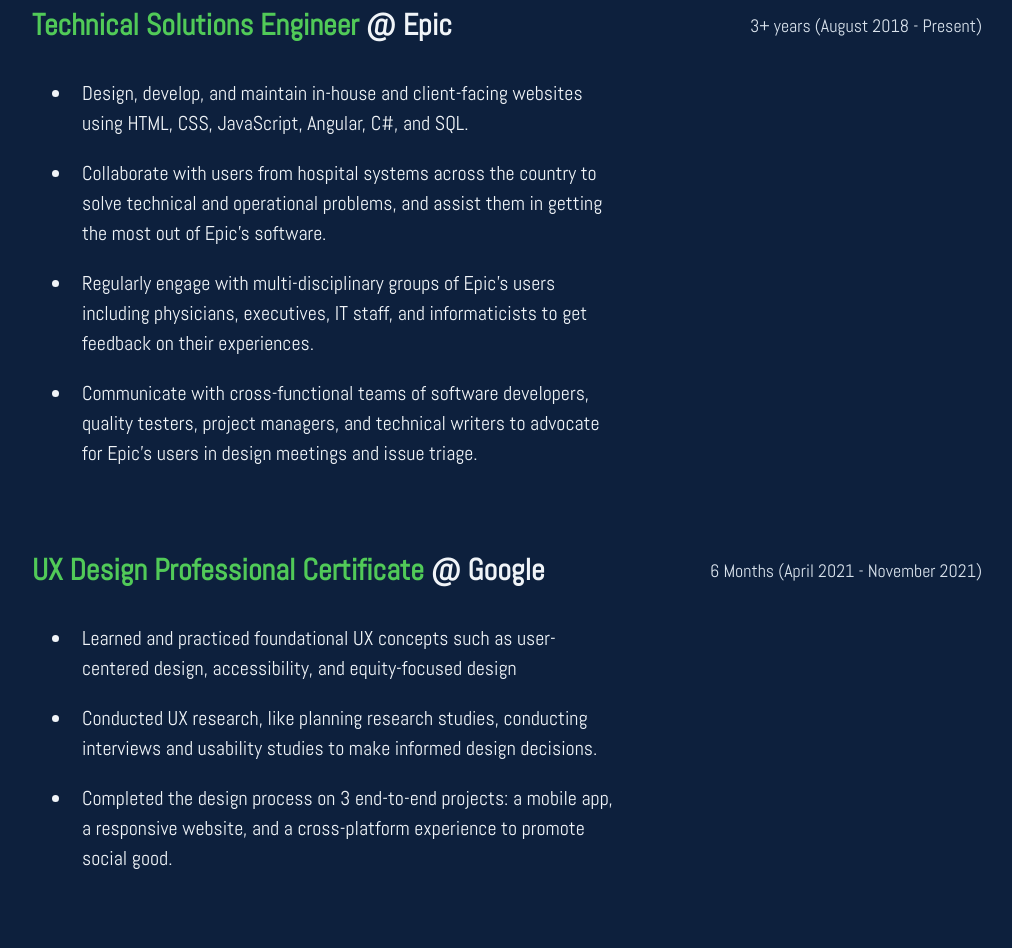
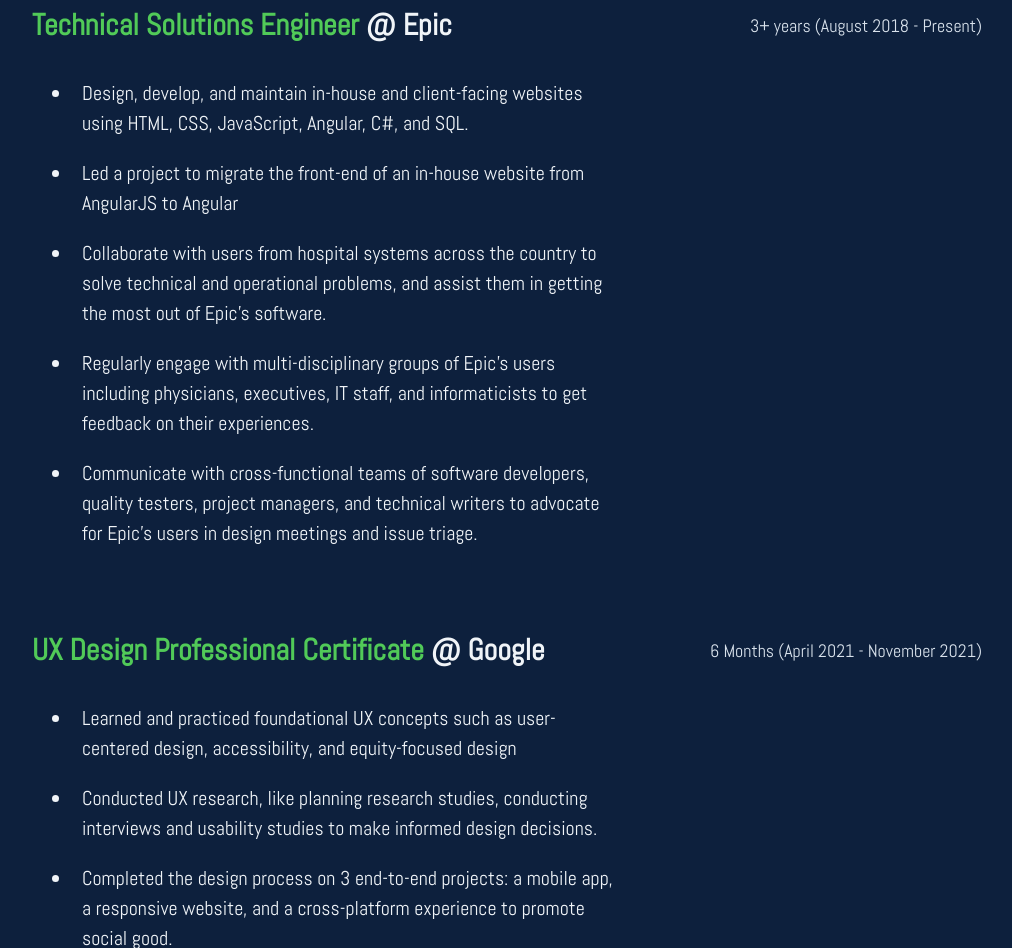
Before and after one commit to jack-parrish/portfolio, a website: page index.html in a window 1280 px wide. Shown: the part 4489-5437 px from the top of the page, without its empty margins (133-1145 px from the left). Drawn offline with nearby package versions, Linux system fonts and the light colour scheme; files that its build step writes are made by us from their sources; a web font is replaced by a local one.

Commit message:
added bullet point

```diff
--- a/index.html
+++ b/index.html
@@ -145,6 +145,7 @@
                     <p class="duration">3+ years (August 2018 - Present)</p>
                     <ul>
                         <li>Design, develop, and maintain in-house and client-facing websites using HTML, CSS, JavaScript, Angular, C#, and SQL.</li>
+                        <li>Led a project to migrate the front-end of an in-house website from AngularJS to Angular</li>
                         <li>Collaborate with users from hospital systems across the country to solve technical and operational problems, and assist them in getting the most out of Epic's software.</li>
                         <li>Regularly engage with multi-disciplinary groups of Epic's users including physicians, executives, IT staff, and informaticists to get feedback on their experiences.</li>
                         <li>Communicate with cross-functional teams of software developers, quality testers, project managers, and technical writers to advocate for Epic's users in design meetings and issue triage.</li>
```
